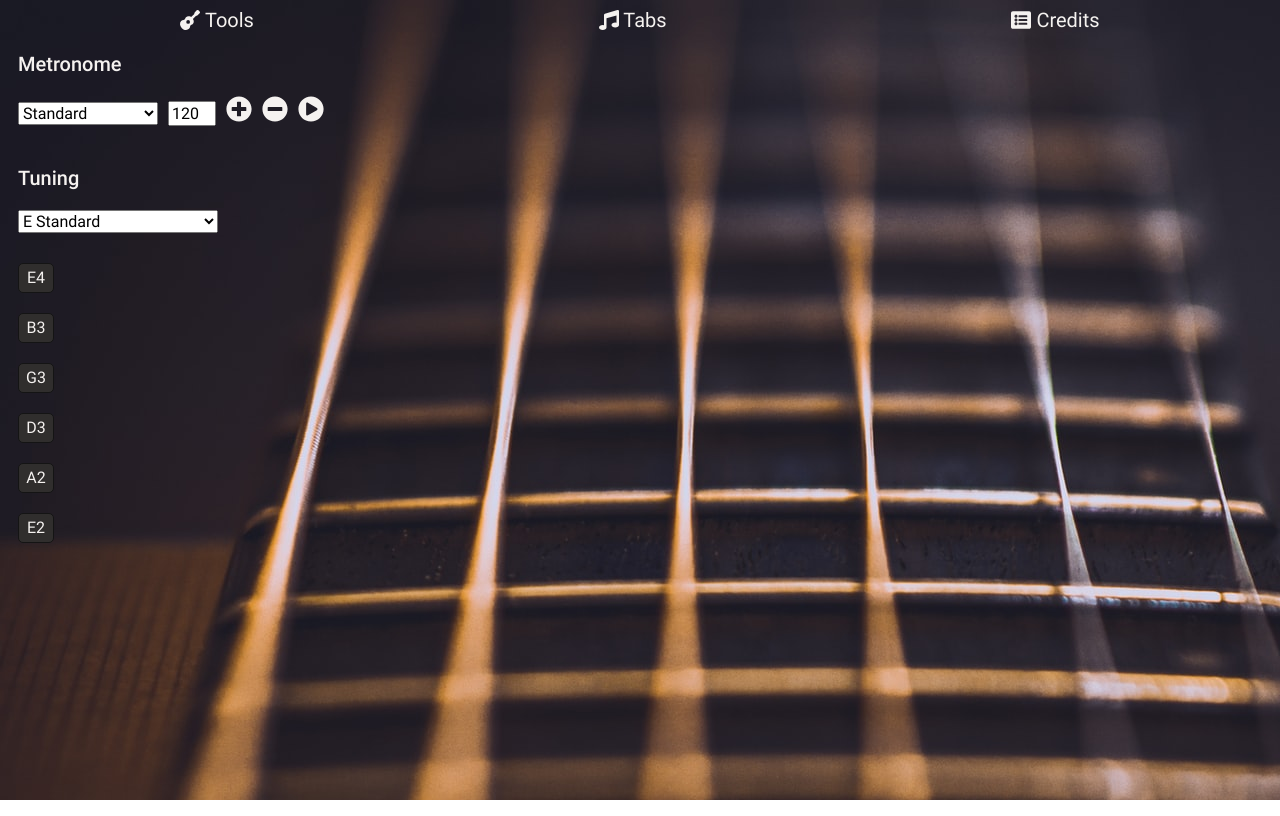
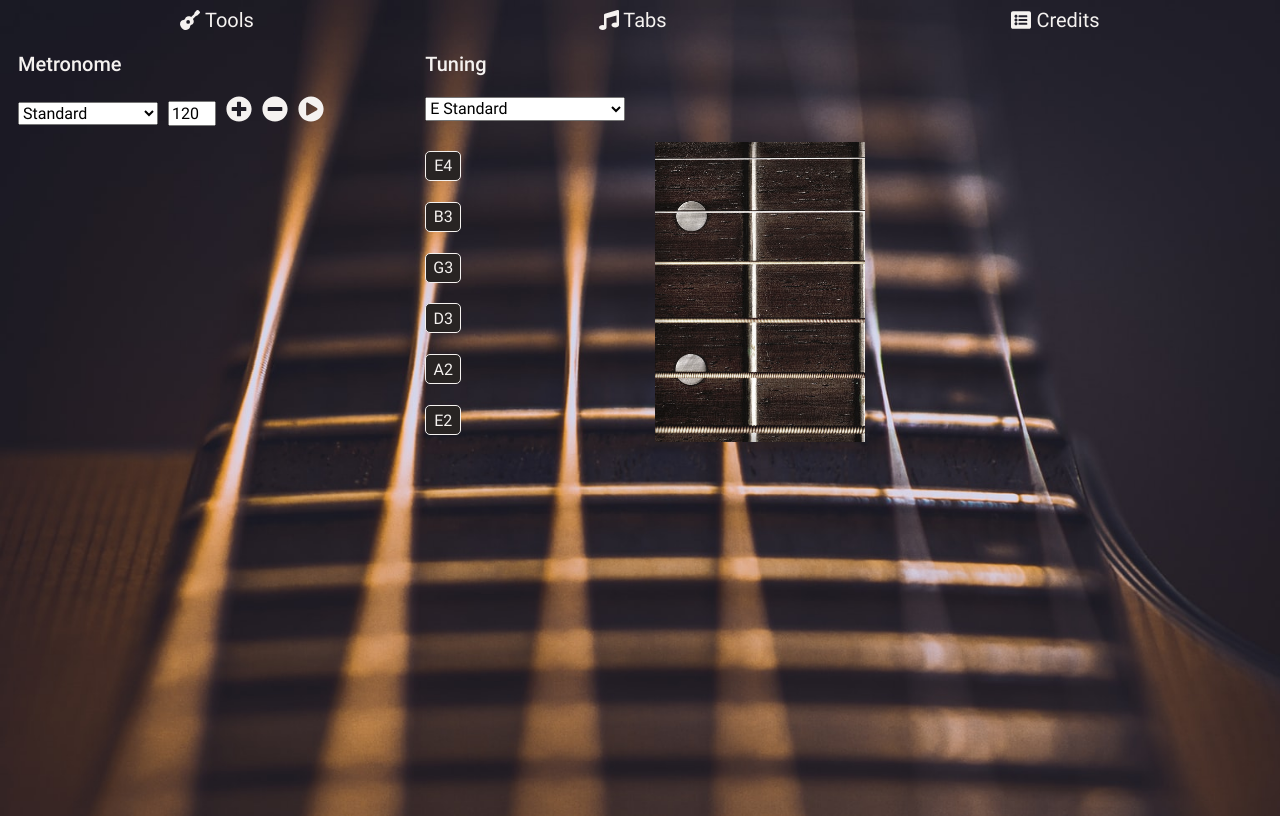
Before and after one commit to ccl71102/guitar-app, a React (Create React App) app in the folder client/: page /tools in a window 1280 px wide. Built offline with nearby package versions, Linux system fonts and the light colour scheme.

Commit message:
fretboard

```diff
--- a/client/src/App.js
+++ b/client/src/App.js
@@ -1,11 +1,11 @@
 import React from "react";
-import { Switch, Route, Redirect, withRouter} from "react-router-dom";
+import { Switch, Route, Redirect, withRouter } from "react-router-dom";
 import ScrollToTop from "./components/ScrollToTop.js"
 import Auth from "./components/Auth";
 import { withUser } from "./context/UserProvider.js";
 import Navbar from "./components/Navbar.js";
-import Tools from "./components/ToolComponents/Tools.js";
-import Tabs from "./components/TabComponents/Tabs.js";
+import Tools from "./components/toolComponents/Tools.js";
+import Tabs from "./components/tabComponents/Tabs.js";
 import Credits from "./components/Credits.js";
 import Footer from "./components/Footer.js";
 
@@ -17,6 +17,7 @@ const App = props => {
 
   return (
   <div>
+    <div className="transparent-wrapper">
       <Navbar/>
       <Switch>
         <Scroll>
@@ -29,6 +30,7 @@ const App = props => {
       </Switch>
       <Footer/>
     </div>
+  </div>
   );
 }
 
--- a/client/src/components/Credits.js
+++ b/client/src/components/Credits.js
@@ -25,7 +25,7 @@ Markus Spiske: https://unsplash.com/@markusspiske
 const Credits = () => {
     return(
         <div className="credits-div">
-            <p>Credits</p>
+            <p className="credits-title">Credits</p>
             <div>
                 <p>
                     <a href="https://freesound.org/s/441644/">Metronome</a> by <a href="https://freesound.org/people/xtrgamr/">Blake N. "xtrgamr"</a>
--- a/client/src/components/tabComponents/Tab.js
+++ b/client/src/components/tabComponents/Tab.js
@@ -22,7 +22,7 @@ const Tab = props => {
 
     return(
         <div className="tab-div" key={_tabId}>
-            <a className="tan tab-title" href={tabUrl}>{title}</a>
+            <a className="tan tab-title" href={tabUrl} target="_blank" rel="noopener noreferrer">{title}</a>
             <p className="tabs-text tab-artist" >{artist}</p>
             <div className="tab-buttons">
                 {getButtons(status)}
--- a/client/src/components/tabComponents/TabList.js
+++ b/client/src/components/tabComponents/TabList.js
@@ -17,7 +17,7 @@ const TabList = props => {
                             setDone={props.setDone}
                             deleteTab={props.deleteTab}
                         />)
-    )
+    );
 }
 
 export default TabList;
--- a/client/src/components/tabComponents/Tabs.js
+++ b/client/src/components/tabComponents/Tabs.js
@@ -30,7 +30,6 @@ class Tabs extends Component {
     getTabsFromAPI = (title) =>{
         axios.get(`http://www.songsterr.com/a/ra/songs.json?pattern=${title}`)
         .then(res => {
-            console.log(res.data);
             this.setState({
                 tabs: res.data.map(tab =>
                     <Tab
@@ -45,7 +44,7 @@ class Tabs extends Component {
                         deleteTab={this.deleteTab}
                         setDone={this.setDone}
                     />)
-            }, () => console.log(this.state.tabs))
+            })
         })
         .catch(err => console.log(err));
     }
@@ -53,22 +52,22 @@ class Tabs extends Component {
     saveTab = tab => {
 
         tab.status = "new";
-        console.log(tab)
         tokenAxios.post("/api/tabs/", tab)
         .then(res => {
-            console.log(res.data)
+            this.setState({
+                tabs: this.state.tabs.filter(item => Number(tab._tabId) !== Number(item.key))
+            });
         })
         .catch(err => console.log(err));
     }
 
     setWorking = tab => {
         tab.status = "working";
-        console.log(tab)
         tokenAxios.put(`/api/tabs/${tab._id}`,tab)
         .then(res => {
             this.setState(prevState => ({
                 tabs: prevState.tabs.map(item => item._id === tab._id ? res.data : item)
-            }), this.getTabs("new"))
+            }), this.getTabs("new"));
         })
         .catch(err => {
             console.log(err);
@@ -77,12 +76,11 @@ class Tabs extends Component {
 
     setDone = tab => {
         tab.status = "done";
-        console.log(tab)
         tokenAxios.put(`/api/tabs/${tab._id}`,tab)
         .then(res => {
             this.setState(prevState => ({
                 tabs: prevState.tabs.map(item => item._id === tab._id ? res.data : item)
-            }), this.getTabs("working"))
+            }), this.getTabs("working"));
         })
         .catch(err => {
             console.log(err);
@@ -106,7 +104,7 @@ class Tabs extends Component {
         .then(res => {
             this.setState({
                 tabs: res.data.filter(tab => tab.status === status)
-            })
+            });
         })
         .catch(err => {
             console.log(err);
--- a/client/src/components/toolComponents/Tools.js
+++ b/client/src/components/toolComponents/Tools.js
@@ -1,6 +1,7 @@
 import React, { Component } from "react";
 import Tuner from "./Tuner.js";
 import Metronome from "./Metronome.js";
+import fretboard from "../../images/fretboard-sideways.jpg";
 import metronomePath from "../../audio/metronome/metronome.mp3";
 import kickMidPath from "../../audio/drums/bassdrumhihat-mid.mp3";
 import kickShortPath from "../../audio/drums/bassdrumhihat-short.mp3";
@@ -223,12 +224,17 @@ class Tools extends Component {
                 playMetronome={this.playMetronome}
                 stopMetronome={this.stopMetronome}
             />
+            <div className="tuner-div">
                 <Tuner
                     {...this.props}
                     {...this.state}
                     handleChange={this.handleChange}
                     playString={this.playString}
                 />
+                <div>
+                    <img className="tuner-fretboard" src={fretboard} alt="fretboard"/>
+                </div>
+            </div>
         </div>
     );
    }
--- a/client/src/css/style.css
+++ b/client/src/css/style.css
@@ -6,24 +6,32 @@
 }
 
 body {
+    background-color: rgb(20,20,20);
     background: url("../images/fretboard.jpeg");
     background-repeat: no-repeat;
+    background-size: cover;
+    height: 100vh;
 }
 
 .button {
     font-size: 18px;
     color: #f5f2f0;
-    border: 1px solid rgb(20,20,20);
-    background-color: #302e2d;
+    border: 1px solid #f5f2f0;
+    background-color: #282423;
     border-radius: 2px;
+    text-align: center;
+}
+
+.button:hover {
+    cursor: pointer;
 }
 
 .dropdown {
     font-size: 18px;
 }
 
-.button:hover {
-    cursor: pointer;
+.transparent-wrapper {
+    filter: grayscale(10%);
 }
 
 /* ##FONTS */
@@ -58,12 +66,29 @@ body {
 
 .tools-container {
     display: grid;
+    grid-template-columns: 1fr 1fr 1fr;
 }
+
+
 
 /* ##TUNER */
 
+.tuner-div {
+    display: flex;
+    flex-direction: row;
+}
+
+.tuner-fretboard {
+    margin-left: 30px;
+    margin-top: 110px;
+    height: 300px;
+    filter: grayscale(70%);
+}
+
 .tuner-container {
     display: grid;
+    grid-column: 2 / 3;
+    grid-row: 2 / 3;
 }
 
 .tuner-container > p {
@@ -95,6 +120,8 @@ body {
     color: #f5f2f0;
     font-weight: bold;
     font-size: 20px;
+    grid-column: 1 / 2;
+    grid-row: 1 / 2;
 }
 
 .metronome-container > select {
@@ -156,6 +183,7 @@ body {
     display: flex;
     flex-direction: column;
     align-items: center;
+    margin-top: 40px;
 }
 
 .tab-div {
@@ -163,7 +191,7 @@ body {
     flex-direction: column;
     align-items: center;
     color: rgba(100, 100, 100, 0.6);
-    width: 400px;
+    width: 300px;
     margin-top: 40px;
     margin-bottom: 30px;
 }
@@ -195,6 +223,14 @@ body {
 
 .credits-div {
     color: #f5f2f0;
+    display: flex;
+    flex-direction: column;
+    align-items: center;
+    font-size: 18px;
+}
+
+.credits-title {
+    font-size: 30px;
 }
 
 .credits-div > div > p > a {
```
Also changed, not shown: client/src/images/fretboard-sideways.jpg (added). Lines whose indentation alone changed are shown as unchanged.
